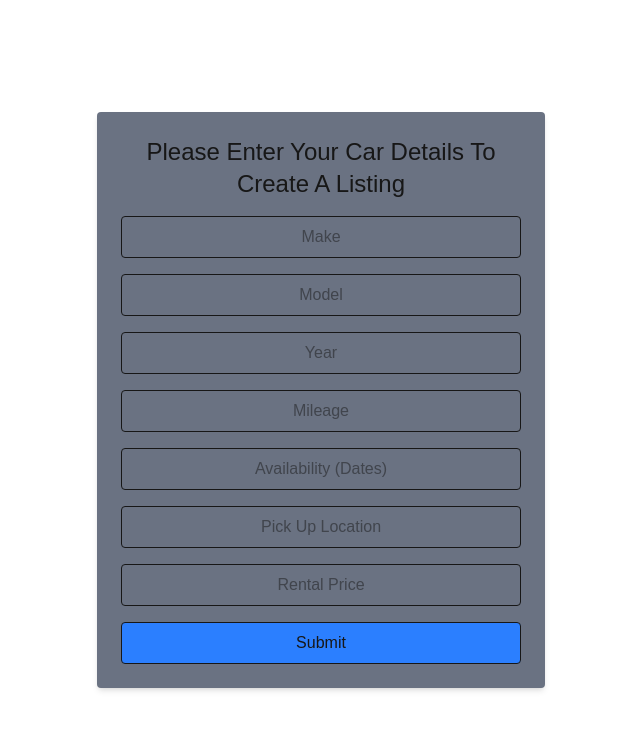
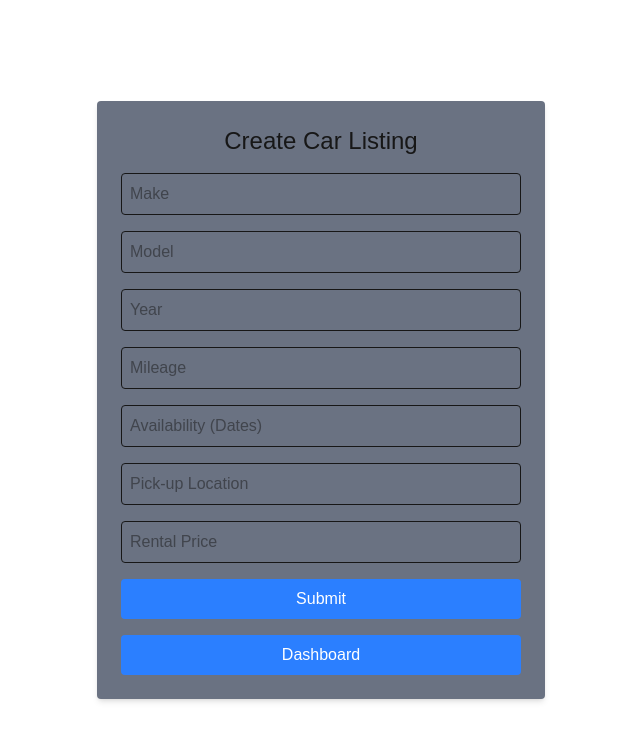
Before and after one commit to bhong928/cis476_driveshare, a Next.js app: page /listing in a window 1280 px wide. Shown: the top 740 px of the page, without its empty margins (319-959 px from the left). Built offline with nearby package versions, Linux system fonts and the light colour scheme.

Commit message:
renters interface

```diff
--- a/src/app/dashboard/page.jsx
+++ b/src/app/dashboard/page.jsx
@@ -1,22 +1,51 @@
-'use client'
+'use client';
+import Link from 'next/link';
 import { useState, useEffect } from 'react';
-import { collection, getDocs, query, orderBy, doc, deleteDoc, updateDoc, } from 'firebase/firestore';
-import { db } from '../../lib/firebase';
+import {
+  collection,
+  getDocs,
+  query,
+  orderBy,
+  where,
+  doc,
+  deleteDoc,
+  updateDoc,
+} from 'firebase/firestore';
+import { db, auth } from '../../lib/firebase';
+import { onAuthStateChanged } from "firebase/auth";
 
 export default function Dashboard() {
+  const [user, setUser] = useState(null);
   const [listings, setListings] = useState([]);
   const [loading, setLoading] = useState(true);
   const [editingId, setEditingId] = useState(null);
-    const [ editValues, setEditValues] = useState({});
+  const [editValues, setEditValues] = useState({});
 
+  // Listen for auth state changes
   useEffect(() => {
+    const unsubscribe = onAuthStateChanged(auth, (currentUser) => {
+      setUser(currentUser);
+    });
+    return () => unsubscribe();
+  }, []);
+
+  // Fetch listings when user is available
+  useEffect(() => {
+    if (user) {
       fetchListings();
-      }, []);
+    } else {
+      setLoading(false);
+    }
+  }, [user]);
 
   const fetchListings = async () => {
     try {
-          // Fetch all documents from the "listings" collection ordered by creation date
-          const q = query(collection(db, "listings"), orderBy("createdAt", "desc"));
+      // Query listings where ownerId equals the current user's UID
+      const q = query(
+        collection(db, "listings"),
+        where("ownerId", "==", user.uid),
+        orderBy("createdAt", "desc")
+      );
       const querySnapshot = await getDocs(q);
       const data = querySnapshot.docs.map(doc => ({ id: doc.id, ...doc.data() }));
       setListings(data);
@@ -30,7 +59,6 @@ export default function Dashboard() {
   const handleDelete = async (id) => {
     try {
       await deleteDoc(doc(db, "listings", id));
-          // Remove the listing from local state
       setListings(listings.filter(listing => listing.id !== id));
     } catch (error) {
       console.error("Error deleting listing: ", error);
@@ -58,7 +86,6 @@ export default function Dashboard() {
     try {
       const listingRef = doc(db, "listings", id);
       await updateDoc(listingRef, editValues);
-          // Update the local state
       const updatedListings = listings.map(listing =>
         listing.id === id ? { ...listing, ...editValues } : listing
       );
@@ -78,9 +105,22 @@ export default function Dashboard() {
     );
   }
 
+  if (!user) {
+    return (
+      <div className="flex items-center justify-center min-h-screen">
+        <p>Please log in to view your listings.</p>
+      </div>
+    );
+  }
+
   return (
     <div className="min-h-screen p-4">
       <h2 className="text-3xl text-center mb-4">My Listings</h2>
+        <Link href="/listing" className='flex justify-center mb-4'>
+          <button className="bg-blue-500 text-white px-4 py-2 rounded text-center">
+            Create New Listing
+          </button>
+        </Link>
       {listings.length === 0 ? (
         <p className="text-center">No listings found.</p>
       ) : (
@@ -178,5 +218,5 @@ export default function Dashboard() {
         </div>
       )}
     </div>
-    )
+  );
 }
--- a/src/app/listing/page.jsx
+++ b/src/app/listing/page.jsx
@@ -1,8 +1,9 @@
 'use client';
 
+import { useState } from "react";
 import { collection, addDoc } from "firebase/firestore";
-import { useState } from "react";
-import { db } from "../../lib/firebase";
+import { db, auth } from "../../lib/firebase";
+import Link from 'next/link';
 
 export default function CarListingForm() {
   const [make, setMake] = useState('');
@@ -13,17 +14,43 @@ export default function CarListingForm() {
   const [location, setLocation] = useState('');
   const [price, setPrice] = useState('');
   const [successMessage, setSuccessMessage] = useState('');
+  const [errorMessage, setErrorMessage] = useState('');
 
   const handleSubmit = async (e) => {
     e.preventDefault();
-        console.log({ make, model, year, mileage, availability, location, price });
+
+    // Validate that all fields are filled in
+    if (!make || !model || !year || !mileage || !availability || !location || !price) {
+        setErrorMessage("Please fill out all fields.");
+        setSuccessMessage("");
+        return;
+    }
+
+    // Clear any previous error
+    setErrorMessage("");
+
+    // Get the current authenticated user
+    const user = auth.currentUser;
+    if (!user) {
+      console.error("User is not logged in.");
+      return;
+    }
+
     try {
       const docRef = await addDoc(collection(db, "listings"), {
-                make, model, year, mileage, availability, location, price, createdAt: new Date()
+        make,
+        model,
+        year,
+        mileage,
+        availability,
+        location,
+        price,
+        ownerId: user.uid, // Tying the listing to the user
+        createdAt: new Date()
       });
       console.log("Listing added with ID: ", docRef.id);
-            // Clear the form fields and display a success message here
-            setSuccessMessage("Listing Added Succesfully");
+      setSuccessMessage("Listing added successfully!");
+
       // Clear the form fields
       setMake('');
       setModel('');
@@ -33,81 +60,79 @@ export default function CarListingForm() {
       setLocation('');
       setPrice('');
     } catch (error) {
-            console.error("Error adding listing: ", error)
+      console.error("Error adding listing: ", error);
+      setErrorMessage("Error adding listing. Please try again.");
     }
   };
 
-    return(
+  return (
     <div className="flex items-center justify-center min-h-screen">
       <form onSubmit={handleSubmit} className="bg-gray-500 p-6 rounded shadow-md w-full max-w-md">
-                <h2 className="text-2xl text-center mb-4">
-                    Please Enter Your Car Details To Create A Listing
-                </h2>
-
+         <h2 className="text-2xl mb-4 text-center">Create Car Listing</h2>
+         {errorMessage && (
+           <p className="text-red-500 text-center mb-4">{errorMessage}</p>
+         )}
          {successMessage && (
            <p className="text-green-500 text-center mb-4">{successMessage}</p>
          )}
-
          <input
             type="text"
             value={make}
             onChange={(e) => setMake(e.target.value)}
             placeholder="Make"
-                    className="w-full p-2 mb-4 border rounded text-center"
+            className="w-full p-2 mb-4 border rounded"
          />
-
          <input
             type="text"
             value={model}
             onChange={(e) => setModel(e.target.value)}
             placeholder="Model"
-                    className="w-full p-2 mb-4 border rounded text-center"
+            className="w-full p-2 mb-4 border rounded"
          />
-
          <input
             type="text"
             value={year}
             onChange={(e) => setYear(e.target.value)}
             placeholder="Year"
-                    className="w-full p-2 mb-4 border rounded text-center"
+            className="w-full p-2 mb-4 border rounded"
          />
-
          <input
             type="text"
             value={mileage}
             onChange={(e) => setMileage(e.target.value)}
             placeholder="Mileage"
-                    className="w-full p-2 mb-4 border rounded text-center"
+            className="w-full p-2 mb-4 border rounded"
          />
-
          <input
             type="text"
             value={availability}
             onChange={(e) => setAvailability(e.target.value)}
             placeholder="Availability (Dates)"
-                    className="w-full p-2 mb-4 border rounded text-center"
+            className="w-full p-2 mb-4 border rounded"
          />
-
          <input
             type="text"
             value={location}
             onChange={(e) => setLocation(e.target.value)}
-                    placeholder="Pick Up Location"
-                    className="w-full p-2 mb-4 border rounded text-center"
+            placeholder="Pick-up Location"
+            className="w-full p-2 mb-4 border rounded"
          />
-
          <input
             type="text"
             value={price}
             onChange={(e) => setPrice(e.target.value)}
             placeholder="Rental Price"
-                    className="w-full p-2 mb-4 border rounded text-center"
+            className="w-full p-2 mb-4 border rounded"
          />
-
-                <button type="submit" className="bg-blue-500 border rounded p-2 w-full">
+         <button type="submit" className="bg-blue-500 text-white p-2 rounded w-full hover:bg-green-800 duration-300">
             Submit
          </button>
+        <Link href={"/dashboard"} className="flex justify-center mt-4">
+            <button className="bg-blue-500 text-white px-4 py-2 rounded text-center w-full hover:bg-gray-900 duration-300">
+                Dashboard
+            </button>
+        </Link>
       </form>
     </div>
-    )
+  );
 }
--- a/src/app/page.js
+++ b/src/app/page.js
@@ -1,10 +1,28 @@
-
-import Login from "./login/page";
+import Link from 'next/link';
 
 export default function Home() {
   return (
-    <div>
-      <Login/>
+    <div className="min-h-screen p-4">
+      <nav className="flex justify-end space-x-9 mb-4 border-b pb-2">
+        <Link href="/login" className="text-blue-500 hover:underline">
+          Login
+        </Link>
+        <Link href="/signup" className="text-blue-500 hover:underline">
+          Sign Up
+        </Link>
+        <Link href="/listing" className="text-blue-500 hover:underline">
+          New Listing
+        </Link>
+        <Link href="/dashboard" className="text-blue-500 hover:underline">
+          Dashboard
+        </Link>
+      </nav>
+      <div className="flex flex-col items-center justify-center">
+        <h1 className="text-3xl text-center mb-4">Welcome to DriveShare</h1>
+        <p className="text-lg text-center">
+          Navigate using the menu above to log in, create a new listing, or view your dashboard.
+        </p>
+      </div>
     </div>
   );
 }
--- /dev/null
+++ b/src/app/search/page.jsx
@@ -0,0 +1,5 @@
+'use client'
+
+export default function SearchListings() {
+
+}
```
Lines whose indentation alone changed are shown as unchanged.
